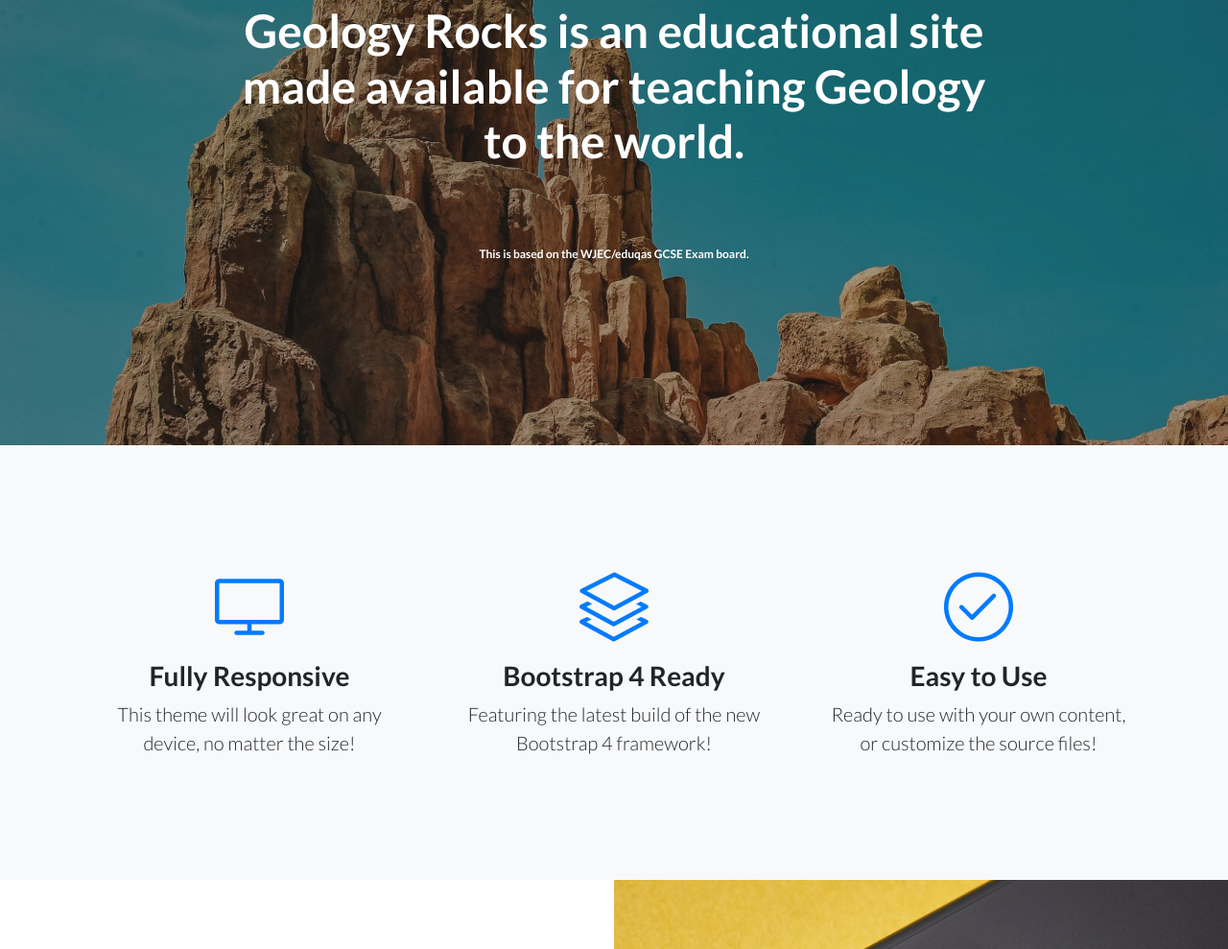
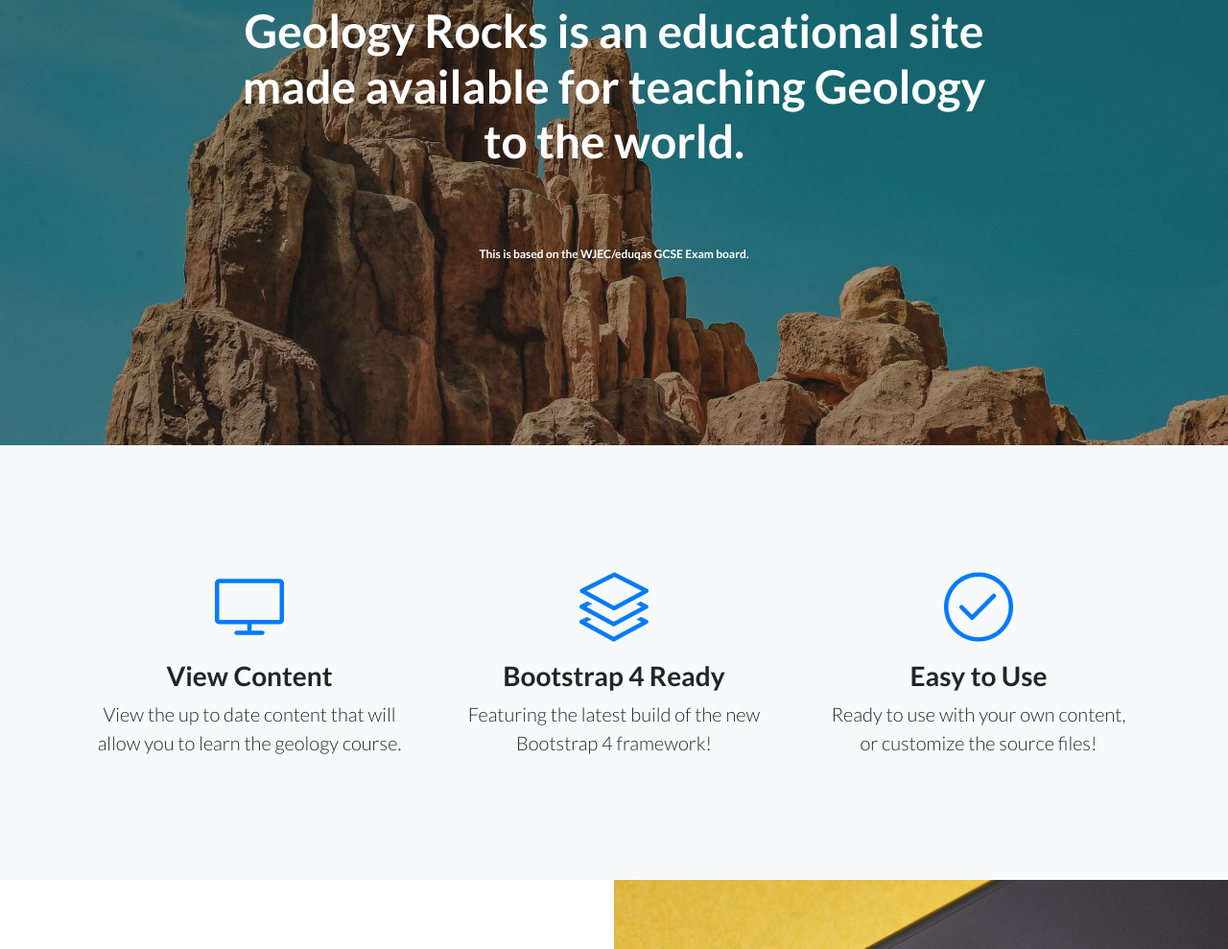
Before and after one commit to joshuag1000/GeologyRocks, a plain HTML site: page new-index.html in a window 1280 px wide. Shown: the part 245-1234 px from the top of the page at 96% size. Drawn offline with nearby package versions, Linux system fonts and the light colour scheme.

Commit message:
Update new-index.html

```diff
--- a/new-index.html
+++ b/new-index.html
@@ -5,7 +5,7 @@
     <meta charset="utf-8">
     <meta name="viewport" content="width=device-width, initial-scale=1.0, shrink-to-fit=no">
     <title>Home - Geology Rocks</title>
-    <link rel="stylesheet" href="assets/bootstrap/css/bootstrap.min.css?h=78fe47f620406373673037835d232cfb">
+    <link rel="stylesheet" href="assets/bootstrap/css/bootstrap.min.css?h=ffb42fdc06d2317e9b5b2f731f70dce3">
     <link rel="stylesheet" href="https://fonts.googleapis.com/css?family=Lato:300,400,700,300italic,400italic,700italic">
     <link rel="stylesheet" href="assets/fonts/font-awesome.min.css?h=18313f04cea0e078412a028c5361bd4e">
     <link rel="stylesheet" href="assets/fonts/simple-line-icons.min.css?h=18313f04cea0e078412a028c5361bd4e">
@@ -31,11 +31,13 @@
         <div class="container">
             <div class="row">
                 <div class="col-lg-4">
-                    <div class="mx-auto features-icons-item mb-5 mb-lg-0 mb-lg-3">
-                        <div class="d-flex features-icons-icon"><i class="icon-screen-desktop m-auto text-primary" data-bs-hover-animate="pulse"></i></div>
-                        <h3>Fully Responsive</h3>
-                        <p class="lead mb-0">This theme will look great on any device, no matter the size!</p>
-                    </div>
+                    <a class="text-body" href="https://github.com/joshuag1000/GeologyRocks/tree/master/Content/" target="_blank">
+                        <div class="mx-auto features-icons-item mb-5 mb-lg-0 mb-lg-3">
+                            <div class="d-flex features-icons-icon"><i class="icon-screen-desktop m-auto text-primary" data-bs-hover-animate="pulse"></i></div>
+                            <h3>View Content</h3>
+                            <p class="lead mb-0">View the up to date content that will allow you to learn the geology course.</p>
+                        </div>
+                    </a>
                 </div>
                 <div class="col-lg-4">
                     <div class="mx-auto features-icons-item mb-5 mb-lg-0 mb-lg-3">
```
